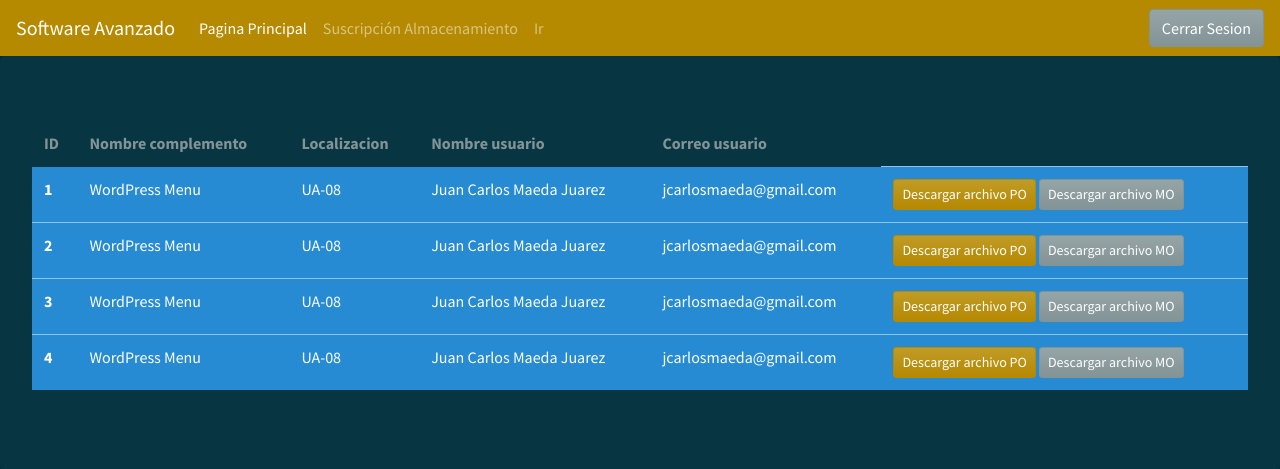
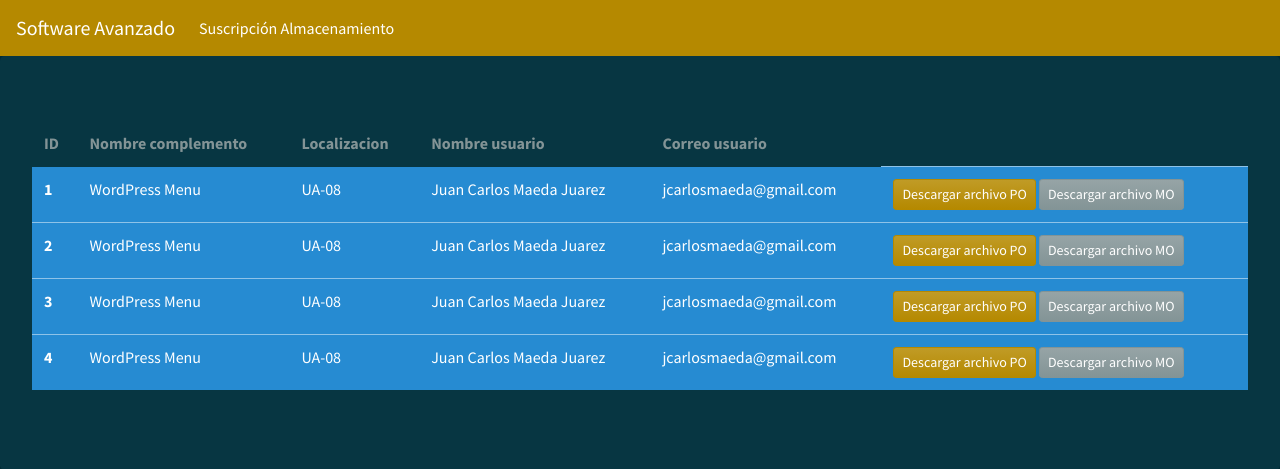
Before and after one commit to nerygalvez/Prueba-Archivos-Traducidos, a Flask app: page /listarComplementos in a window 1280 px wide. Shown: the top 469 px of the page. Run offline with Flask 2, Linux system fonts and the light colour scheme; data comes from the database, SQL or seed files in the repository; data that the repository does not hold is empty; some libraries are stand-ins or nearby versions.

Commit message:
Quitando elementos del html que no sirven

```diff
--- a/app/templates/base.html
+++ b/app/templates/base.html
@@ -14,23 +14,12 @@
       <div class="collapse navbar-collapse" id="navbarColor01">
         <ul class="navbar-nav mr-auto">
           <li class="nav-item active">
-            <a class="nav-link" href="#">Pagina Principal <span class="sr-only">(current)</span></a>
+            <a class="nav-link" href="/suscripcionAlmacenamiento">Suscripción Almacenamiento <span class="sr-only">(current)</span></a>
           </li>
-          <li class="nav-item">
-            <a class="nav-link" href="/suscripcionAlmacenamiento" >Suscripción Almacenamiento</a>
-          </li>
-          <li class="nav-item">
-            <a class="nav-link" href="#">Ir</a>
-          </li>
+
+
         </ul>
-        <form class="form-inline my-2 my-lg-0">
-          <button type="button" onclick="CerrarSesion();" class="btn btn-secondary">Cerrar Sesion</button>
-          <script type="text/javascript">
-            function CerrarSesion(){
-              window.location.href = "/";
-            }
-          </script>
-        </form>
+
       </div>
     </nav>
     {% block content %}
```
